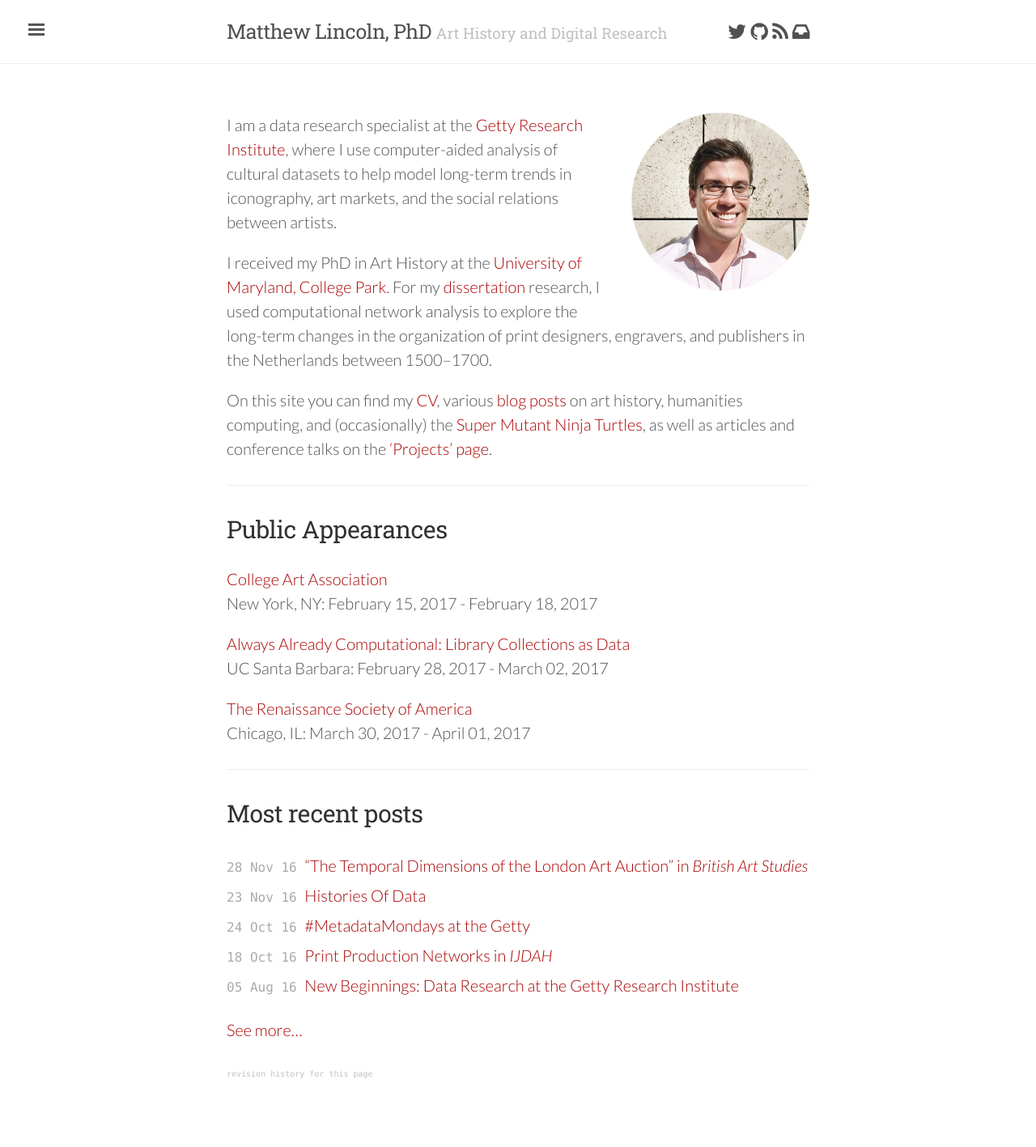
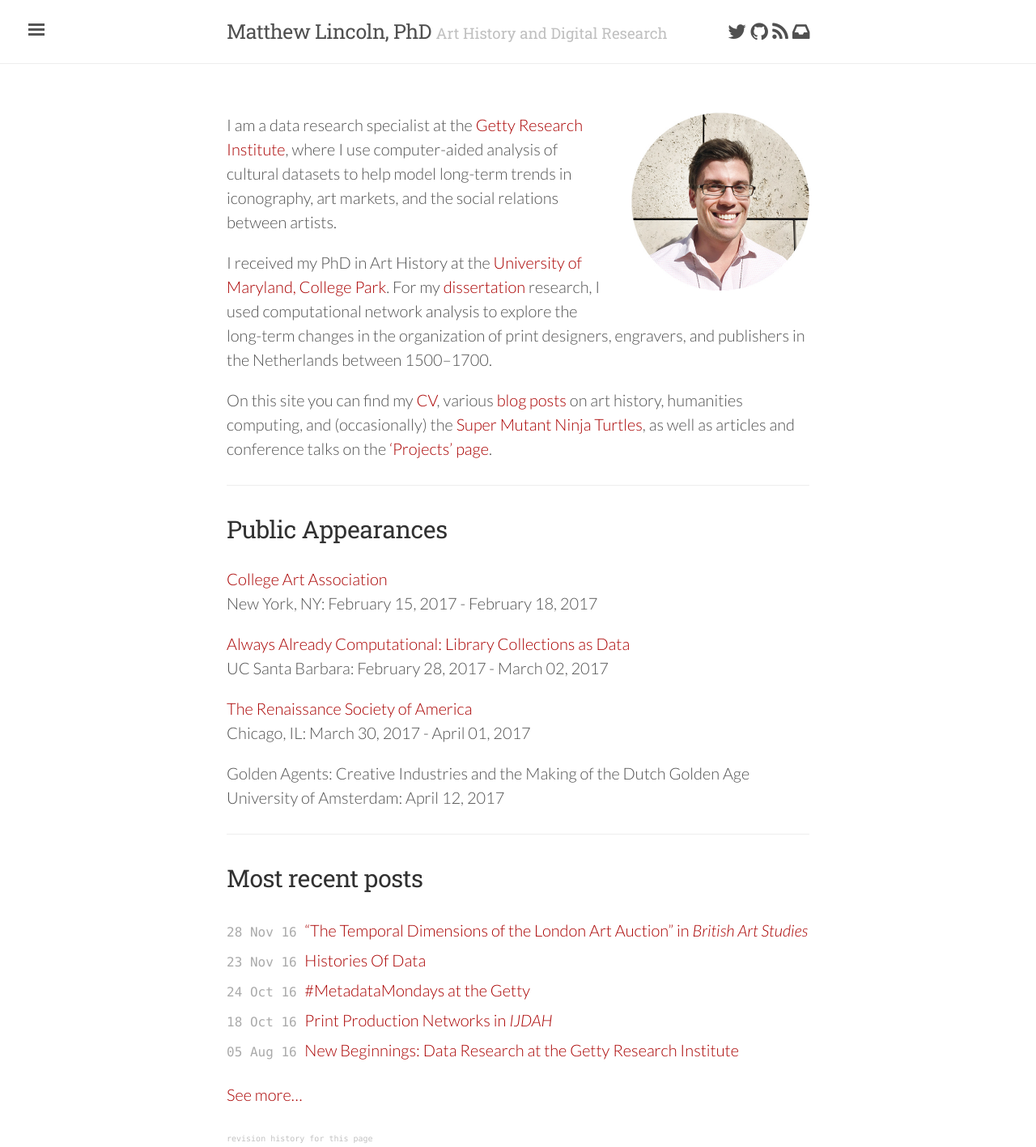
Before and after one commit to mdlincoln/mdlincoln.github.io, a Jekyll site: the page built from index.md, in a window 1280 px wide. Shown: the whole page at 81% size. Built offline with Jekyll 4.4.1, drawn with Linux system fonts in a browser that asks for light colours; nearby versions of some CDN libraries; before the commit the page ends 1337 px from its top, so only the background shows below that.

Commit message:
golden agents event

```diff
--- a/_data/travel.yaml
+++ b/_data/travel.yaml
@@ -13,3 +13,6 @@
   datestart: 2017-02-28 00:00:00 -0800
   dateend: 2017-03-02 00:00:00 -0800
   url: https://collectionsasdata.github.io/
+- venue: "Golden Agents: Creative Industries and the Making of the Dutch Golden Age"
+  location: University of Amsterdam
+  datestart: 2017-04-12 00:00:00 -0000
```
